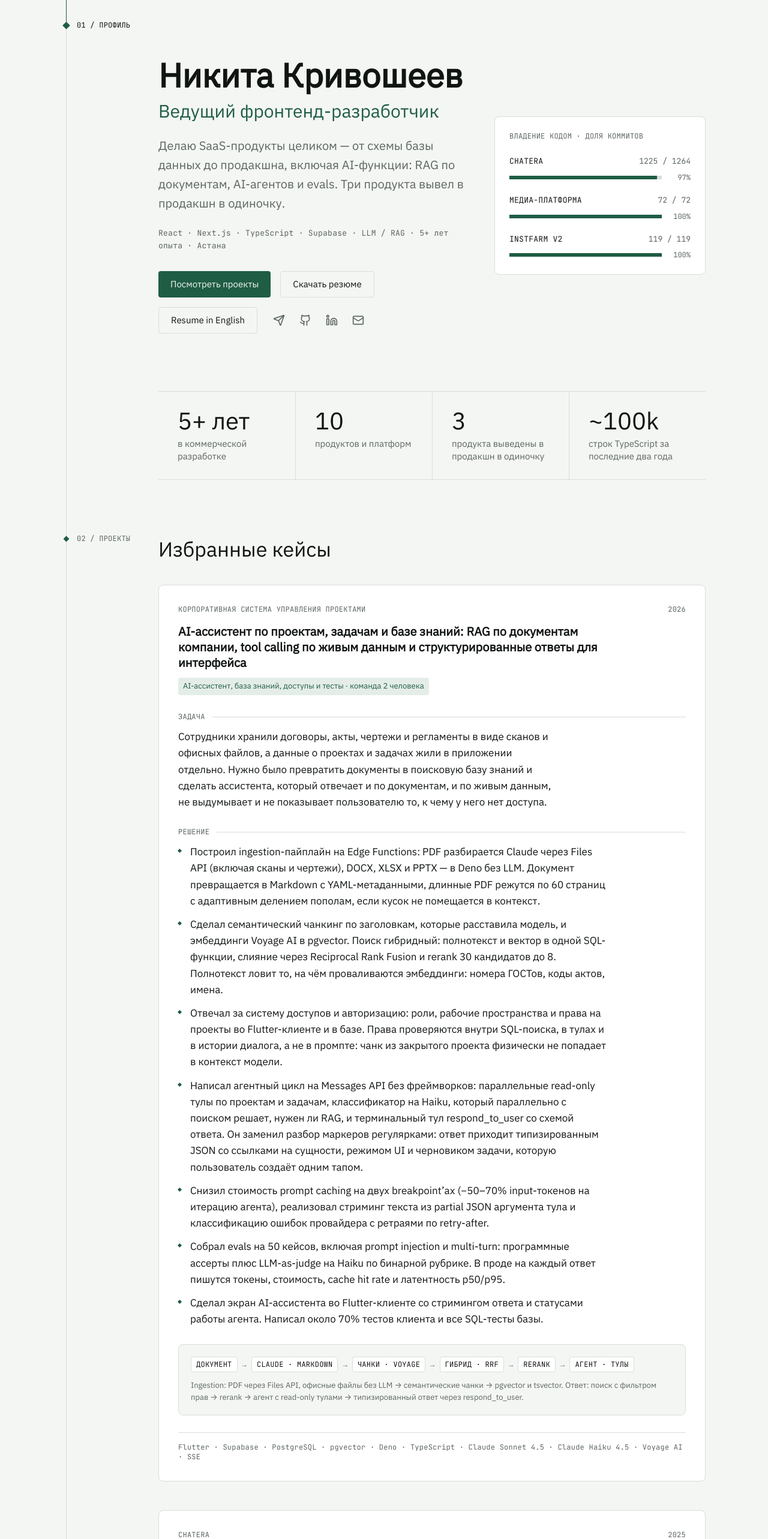
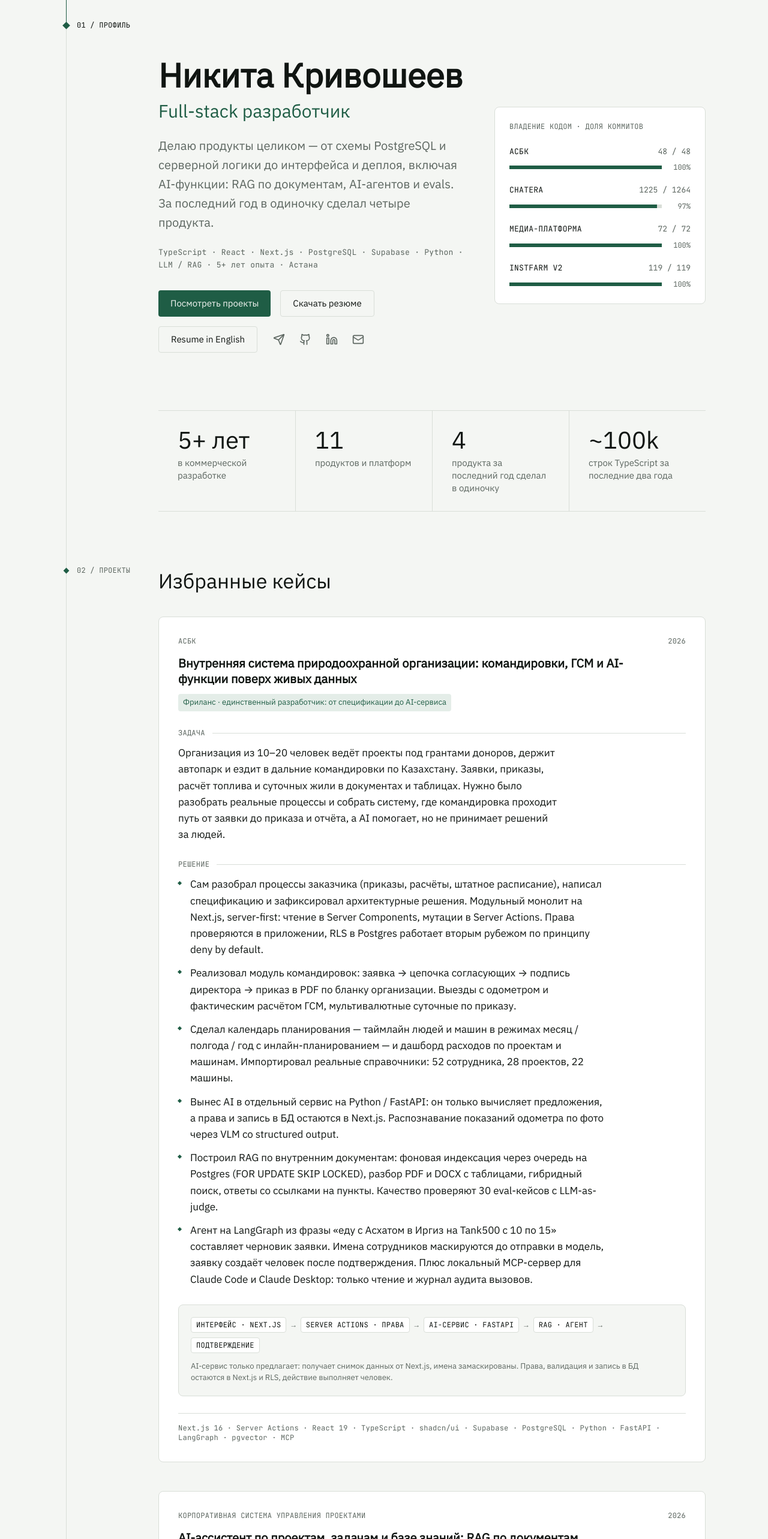
Before and after one commit to iamkniser/portfolio, a React (Vite) app: page / in a window 1280 px wide. Shown: the top 2566 px of the page at 60% size. Built offline with nearby package versions, Linux system fonts and the light colour scheme; a web font is replaced by a local one.

Commit message:
feat: сайт под fullstack-позиционирование, кейс АСБК
Co-Authored-By: Claude Opus 5.5 <noreply@anthropic.com>

```diff
--- a/index.html
+++ b/index.html
@@ -3,10 +3,10 @@
   <head>
     <meta charset="UTF-8" />
     <meta name="viewport" content="width=device-width, initial-scale=1.0" />
-    <title>Никита Кривошеев — ведущий фронтенд-разработчик</title>
+    <title>Никита Кривошеев — full-stack разработчик</title>
     <meta
       name="description"
-      content="Делаю SaaS-продукты целиком — от схемы базы данных до продакшна, включая AI-функции: RAG, AI-агентов и evals. React, Next.js, TypeScript, Supabase. Три продукта вывел в продакшн в одиночку."
+      content="Делаю продукты целиком — от схемы PostgreSQL и серверной логики до интерфейса и деплоя, включая AI-функции: RAG, AI-агентов и evals. TypeScript, React, Next.js, PostgreSQL, Python. За последний год в одиночку сделал четыре продукта."
     />
     <link rel="icon" type="image/svg+xml" href="/favicon.svg" />
     <link rel="canonical" href="https://krivosheyev.dev/" />
@@ -14,8 +14,8 @@
     <meta name="theme-color" media="(prefers-color-scheme: dark)" content="#0E1512" />
 
     <meta property="og:type" content="website" />
-    <meta property="og:title" content="Никита Кривошеев — ведущий фронтенд-разработчик" />
-    <meta property="og:description" content="Делаю SaaS-продукты целиком — от схемы базы данных до продакшна, включая AI-функции: RAG, AI-агентов и evals. Три продукта вывел в продакшн в одиночку." />
+    <meta property="og:title" content="Никита Кривошеев — full-stack разработчик" />
+    <meta property="og:description" content="Делаю продукты целиком — от схемы PostgreSQL до интерфейса и деплоя, включая AI-функции: RAG, AI-агентов и evals. За последний год в одиночку сделал четыре продукта." />
     <!-- Абсолютный URL обязателен: часть соцсетей не разворачивает относительный путь -->
     <meta property="og:url" content="https://krivosheyev.dev/" />
     <meta property="og:image" content="https://krivosheyev.dev/og.png" />
@@ -29,14 +29,14 @@
         "@context": "https://schema.org",
         "@type": "Person",
         "name": "Никита Кривошеев",
-        "jobTitle": "Ведущий фронтенд-разработчик",
+        "jobTitle": "Full-stack разработчик",
         "email": "mailto:nik.krivosheyev@gmail.com",
         "address": {
           "@type": "PostalAddress",
           "addressLocality": "Астана",
           "addressCountry": "KZ"
         },
-        "knowsAbout": ["React", "Next.js", "TypeScript", "Supabase", "PostgreSQL"]
+        "knowsAbout": ["TypeScript", "React", "Next.js", "PostgreSQL", "Supabase", "Python", "RAG", "LLM"]
       }
     </script>
 
--- a/og.source.html
+++ b/og.source.html
@@ -139,15 +139,19 @@
     <div class="content">
       <div class="eyebrow">01 / Профиль</div>
       <h1>Никита<br />Кривошеев</h1>
-      <div class="role">Ведущий фронтенд-разработчик</div>
+      <div class="role">Full-stack разработчик</div>
       <div class="thesis">
-        Делаю SaaS-продукты целиком — от схемы базы данных до продакшна.
+        Делаю продукты целиком — от схемы базы данных до продакшна.
       </div>
-      <div class="meta">React · Next.js · TypeScript · Supabase · Астана</div>
+      <div class="meta">TypeScript · React · Next.js · PostgreSQL · Астана</div>
     </div>
 
     <div class="ownership">
       <div class="ownership-title">Владение кодом · доля коммитов</div>
+      <div class="row">
+        <div class="row-head"><span class="row-name">АСБК</span><span class="row-commits">48 / 48</span></div>
+        <div class="track"><div class="bar" style="width: 100%"></div></div>
+      </div>
       <div class="row">
         <div class="row-head"><span class="row-name">Chatera</span><span class="row-commits">1225 / 1264</span></div>
         <div class="track"><div class="bar" style="width: 97%"></div></div>
--- a/src/components/Contacts.tsx
+++ b/src/components/Contacts.tsx
@@ -5,6 +5,7 @@ const links = [
   { label: 'GitHub', href: profile.github, external: true },
   { label: 'LinkedIn', href: profile.linkedin, external: true },
   { label: 'Скачать резюме (PDF)', href: profile.resumePdf, download: true },
+  { label: 'Фронтенд-версия резюме (PDF)', href: profile.resumePdfFrontend, download: true },
   { label: 'Resume in English (PDF)', href: profile.resumePdfEn, download: true, lang: 'en' },
 ]
 
@@ -21,7 +22,7 @@ export function Contacts() {
           Открыт к предложениям
         </h2>
         <p className="mt-4 max-w-[62ch] text-[17px] leading-[1.6] opacity-90">
-          Ищу позицию senior-фронтенд-разработчика. Приоритет — удалённая работа; в Астане возможен офис или гибрид.
+          Ищу позицию full-stack или фронтенд-разработчика. Приоритет — удалённая работа; в Астане возможен офис или гибрид.
         </p>
         <a
           href={`mailto:${profile.email}`}
--- a/src/components/OwnershipChart.tsx
+++ b/src/components/OwnershipChart.tsx
@@ -1,7 +1,7 @@
 import type { CSSProperties } from 'react'
 import { ownership } from '../data/profile'
 
-/** Блок «Владение кодом»: доля коммитов по трём соло-проектам */
+/** Блок «Владение кодом»: доля коммитов по соло-проектам */
 export function OwnershipChart() {
   return (
     <div className="rounded-lg border border-line bg-surface p-6">
--- a/src/data/cases.ts
+++ b/src/data/cases.ts
@@ -19,6 +19,42 @@ export interface CaseStudy {
 }
 
 export const cases: CaseStudy[] = [
+  {
+    id: 'acbk',
+    name: 'АСБК',
+    year: '2026',
+    role: 'Фриланс · единственный разработчик: от спецификации до AI-сервиса',
+    tagline:
+      'Внутренняя система природоохранной организации: командировки, ГСМ и AI-функции поверх живых данных',
+    task: 'Организация из 10–20 человек ведёт проекты под грантами доноров, держит автопарк и ездит в дальние командировки по Казахстану. Заявки, приказы, расчёт топлива и суточных жили в документах и таблицах. Нужно было разобрать реальные процессы и собрать систему, где командировка проходит путь от заявки до приказа и отчёта, а AI помогает, но не принимает решений за людей.',
+    solution: [
+      'Сам разобрал процессы заказчика (приказы, расчёты, штатное расписание), написал спецификацию и зафиксировал архитектурные решения. Модульный монолит на Next.js, server-first: чтение в Server Components, мутации в Server Actions. Права проверяются в приложении, RLS в Postgres работает вторым рубежом по принципу deny by default.',
+      'Реализовал модуль командировок: заявка → цепочка согласующих → подпись директора → приказ в PDF по бланку организации. Выезды с одометром и фактическим расчётом ГСМ, мультивалютные суточные по приказу.',
+      'Сделал календарь планирования — таймлайн людей и машин в режимах месяц / полгода / год с инлайн-планированием — и дашборд расходов по проектам и машинам. Импортировал реальные справочники: 52 сотрудника, 28 проектов, 22 машины.',
+      'Вынес AI в отдельный сервис на Python / FastAPI: он только вычисляет предложения, а права и запись в БД остаются в Next.js. Распознавание показаний одометра по фото через VLM со structured output.',
+      'Построил RAG по внутренним документам: фоновая индексация через очередь на Postgres (FOR UPDATE SKIP LOCKED), разбор PDF и DOCX с таблицами, гибридный поиск, ответы со ссылками на пункты. Качество проверяют 30 eval-кейсов с LLM-as-judge.',
+      'Агент на LangGraph из фразы «еду с Асхатом в Иргиз на Tank500 с 10 по 15» составляет черновик заявки. Имена сотрудников маскируются до отправки в модель, заявку создаёт человек после подтверждения. Плюс локальный MCP-сервер для Claude Code и Claude Desktop: только чтение и журнал аудита вызовов.',
+    ],
+    stack: [
+      'Next.js 16',
+      'Server Actions',
+      'React 19',
+      'TypeScript',
+      'shadcn/ui',
+      'Supabase',
+      'PostgreSQL',
+      'Python',
+      'FastAPI',
+      'LangGraph',
+      'pgvector',
+      'MCP',
+    ],
+    diagram: {
+      stages: ['Интерфейс · Next.js', 'Server Actions · права', 'AI-сервис · FastAPI', 'RAG · агент', 'Подтверждение'],
+      caption:
+        'AI-сервис только предлагает: получает снимок данных от Next.js, имена замаскированы. Права, валидация и запись в БД остаются в Next.js и RLS, действие выполняет человек.',
+    },
+  },
   {
     id: 'ai-knowledge-base',
     name: 'Корпоративная система управления проектами',
--- a/src/data/principles.ts
+++ b/src/data/principles.ts
@@ -6,7 +6,7 @@ export interface Principle {
 export const principles: Principle[] = [
   {
     title: 'Отвечаю за продукт, а не за задачи',
-    text: 'На последних трёх проектах был единственным инженером: проектировал схему БД, писал бэкенд, делал фронтенд, настраивал деплой. Привык принимать решения и жить с их последствиями.',
+    text: 'В четырёх продуктах за последний год был единственным инженером: проектировал схему БД, писал бэкенд, делал фронтенд, настраивал деплой. Привык принимать решения и жить с их последствиями.',
   },
   {
     title: 'Архитектура до кода',
--- a/src/data/profile.ts
+++ b/src/data/profile.ts
@@ -1,14 +1,15 @@
 export const profile = {
   name: 'Никита Кривошеев',
-  role: 'Ведущий фронтенд-разработчик',
+  role: 'Full-stack разработчик',
   thesis:
-    'Делаю SaaS-продукты целиком — от схемы базы данных до продакшна, включая AI-функции: RAG по документам, AI-агентов и evals. Три продукта вывел в продакшн в одиночку.',
-  metaLine: 'React · Next.js · TypeScript · Supabase · LLM / RAG · 5+ лет опыта · Астана',
+    'Делаю продукты целиком — от схемы PostgreSQL и серверной логики до интерфейса и деплоя, включая AI-функции: RAG по документам, AI-агентов и evals. За последний год в одиночку сделал четыре продукта.',
+  metaLine: 'TypeScript · React · Next.js · PostgreSQL · Supabase · Python · LLM / RAG · 5+ лет опыта · Астана',
   email: 'nik.krivosheyev@gmail.com',
   telegram: 'https://t.me/kniser',
   github: 'https://github.com/iamkniser',
   linkedin: 'https://www.linkedin.com/in/nikita-krivosheyev',
-  resumePdf: '/Krivosheyev_Nikita_resume.pdf',
+  resumePdf: '/Krivosheyev_Nikita_resume_fullstack.pdf',
+  resumePdfFrontend: '/Krivosheyev_Nikita_resume.pdf',
   resumePdfEn: '/Nikita_Krivosheyev_CV.pdf',
 }
 
@@ -19,6 +20,7 @@ export interface OwnershipRow {
 }
 
 export const ownership: OwnershipRow[] = [
+  { name: 'АСБК', commits: '48 / 48', pct: 100 },
   { name: 'Chatera', commits: '1225 / 1264', pct: 97 },
   { name: 'Медиа-платформа', commits: '72 / 72', pct: 100 },
   { name: 'InstFarm v2', commits: '119 / 119', pct: 100 },
--- a/src/data/stack.ts
+++ b/src/data/stack.ts
@@ -30,10 +30,14 @@ export const stackGroups: StackGroup[] = [
   {
     title: 'Backend и данные',
     items: [
-      'Supabase (PostgreSQL, RLS, Edge Functions на Deno, Auth, Storage, Realtime)',
+      'PostgreSQL (схемы, RLS, SQL-миграции)',
+      'Supabase (Edge Functions на Deno, Auth, Storage, Realtime)',
+      'pgmq · pg_cron',
+      'Next.js Server Actions',
       'Node.js',
-      'REST',
-      'SQL-миграции',
+      'Python',
+      'FastAPI',
+      'REST · WebSocket · SSE',
     ],
   },
   {
@@ -44,6 +48,8 @@ export const stackGroups: StackGroup[] = [
       'pgvector',
       'Гибридный поиск и rerank',
       'Voyage AI',
+      'LangGraph',
+      'MCP',
       'Vercel AI SDK',
       'Evals и LLM-as-judge',
     ],
--- a/src/data/stats.ts
+++ b/src/data/stats.ts
@@ -5,7 +5,7 @@ export interface Stat {
 
 export const stats: Stat[] = [
   { value: '5+ лет', label: 'в коммерческой разработке' },
-  { value: '10', label: 'продуктов и платформ' },
-  { value: '3', label: 'продукта выведены в продакшн в одиночку' },
+  { value: '11', label: 'продуктов и платформ' },
+  { value: '4', label: 'продукта за последний год сделал в одиночку' },
   { value: '~100k', label: 'строк TypeScript за последние два года' },
 ]
```
Also changed, not shown: public/og.png.
